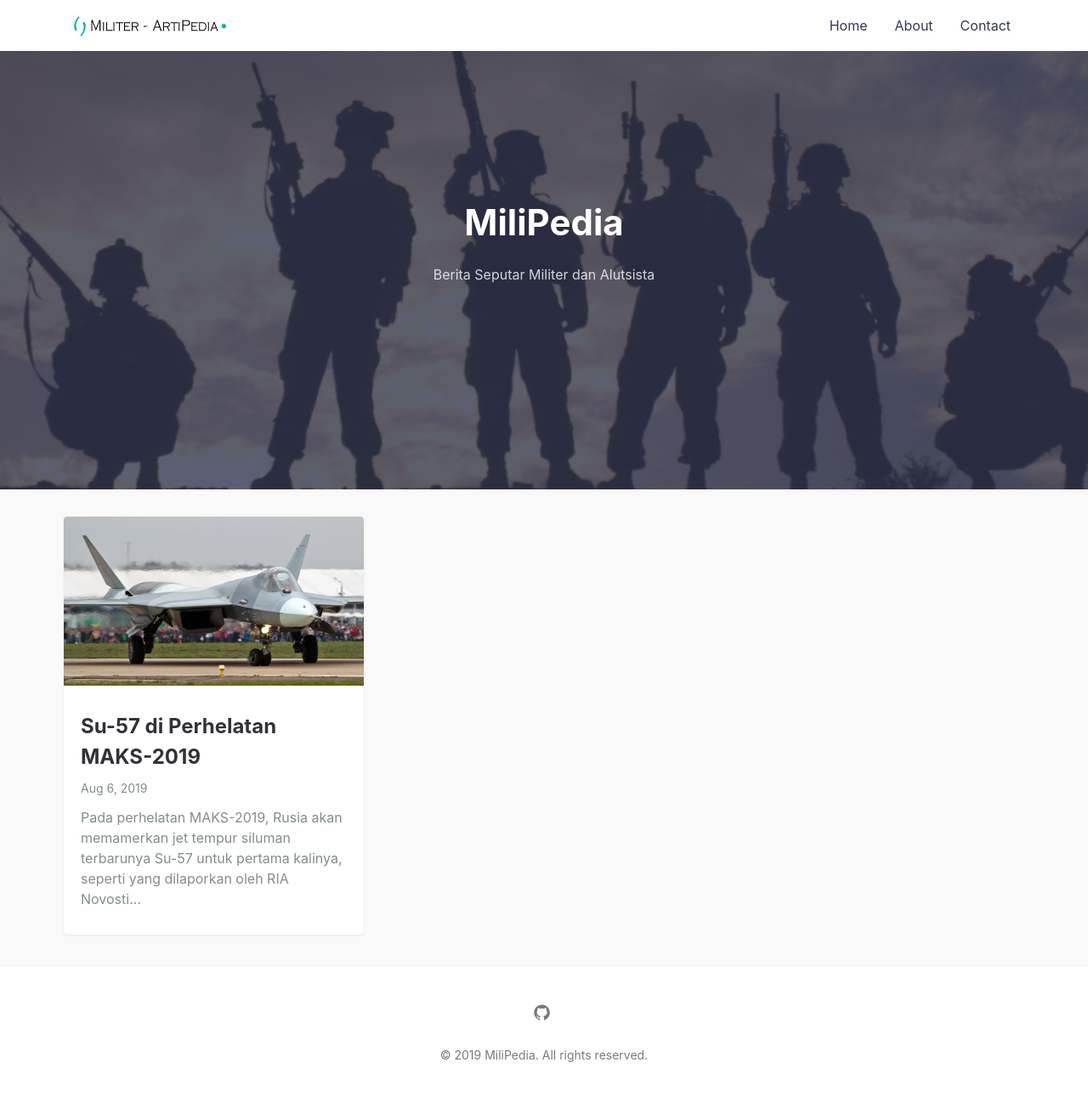
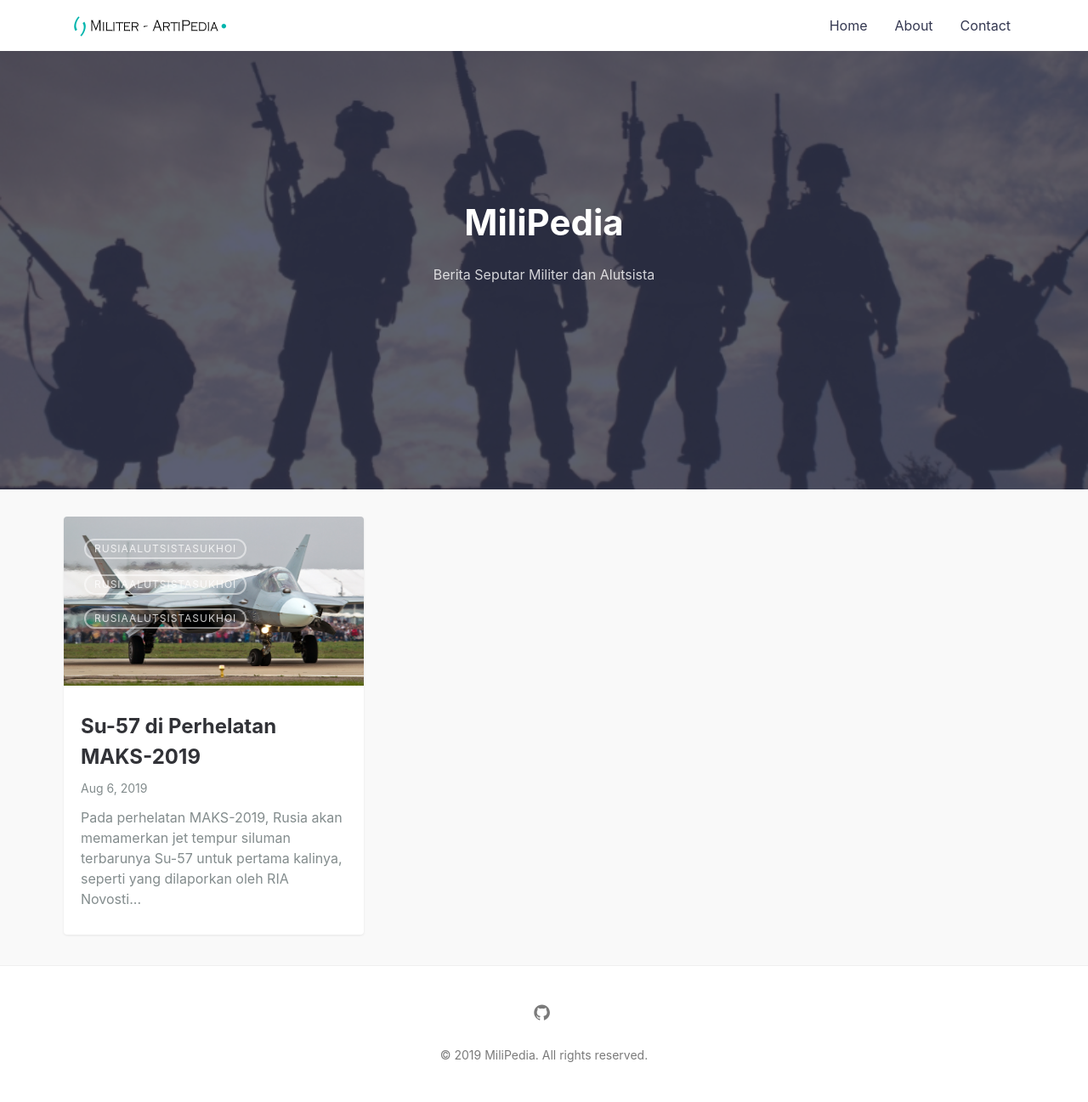
Before and after one commit to ArtiPedia/militers, a Jekyll site: the page built from index.md, in a window 1280 px wide. Shown: the whole page at 85% size. Built offline with Jekyll 4.4.1, drawn with Linux system fonts in a browser that asks for light colours.

Commit message:
Update card.html

```diff
--- a/_includes/card.html
+++ b/_includes/card.html
@@ -1,6 +1,6 @@
 <div class="post-card" itemprop="blogPosts" itemscope="" itemtype="http://schema.org/BlogPosting">
   {% if post.categories %}
-    {% assign kategori = post.categories %}
+    {% assign categories = post.categories %}
     <span class="post-card__label">
       {% for category in categories %}
         <a href="{{site.baseurl}}/kategori/#{{category|slugize}}" class="label"> {{ categories }} </a>
```
